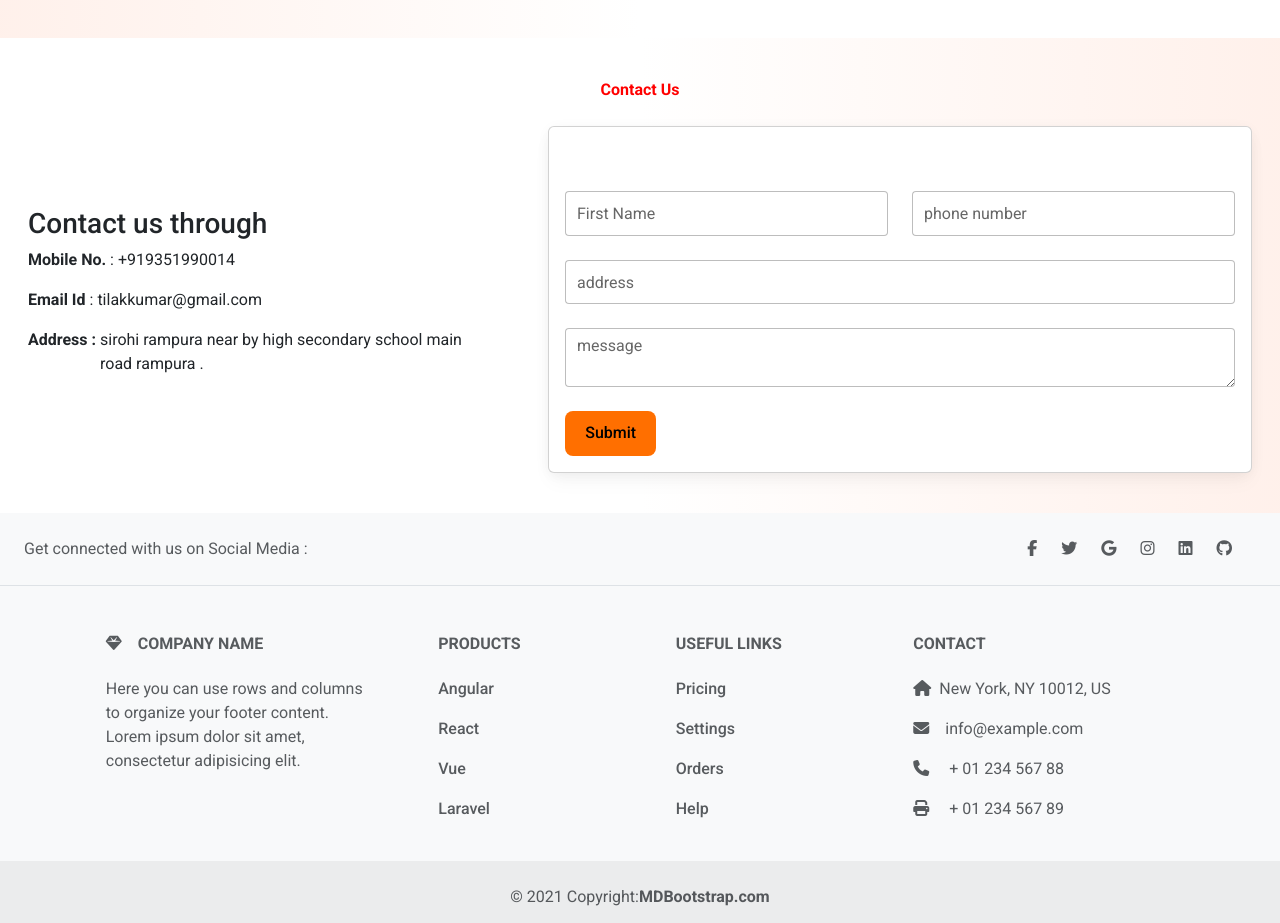
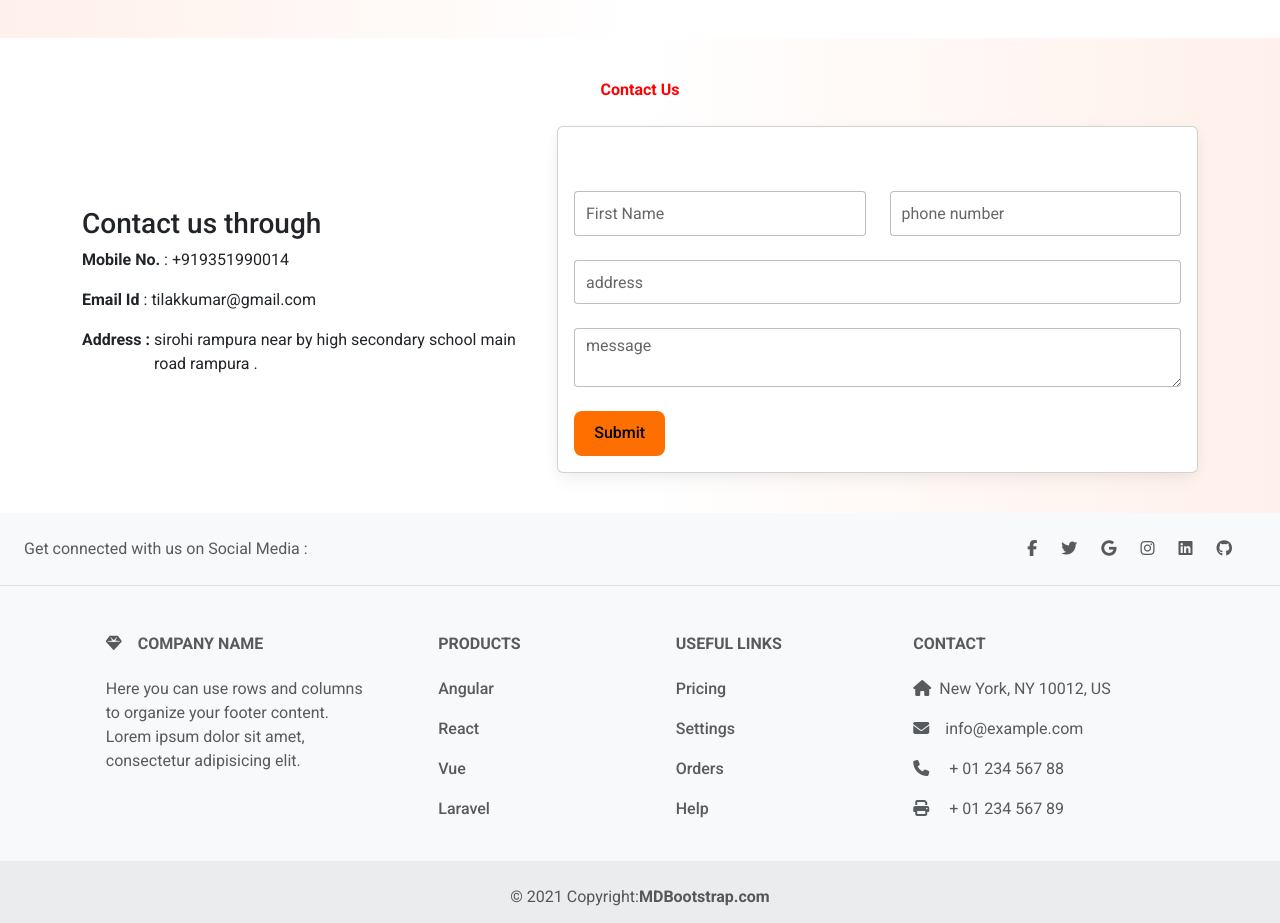
Before and after one commit to Praveen3016/steelfurniture, a React (Vite) app in the folder dineshbhai/: page / in a window 1280 px wide. Shown: the part 1932-2855 px from the top of the page. Built offline with nearby package versions, Linux system fonts and the light colour scheme.

Commit message:
Contact Us

```diff
--- a/dineshbhai/src/App.jsx
+++ b/dineshbhai/src/App.jsx
@@ -95,7 +95,7 @@ function App() {
         </section>
         <section style={{ display: "flex", justifyContent: "center", alignItems: "center", }} id="sec4" >
           <p style={{ color: "red" }} className="p1 mb-4  fw-bold " >Contact Us</p>
-          <MDBContainer fluid >
+          <MDBContainer>
             <MDBRow className='justify-content-center align-items-center '>
               <div className='col-sm-5' >
                 <h3>Contact us through</h3>
```
